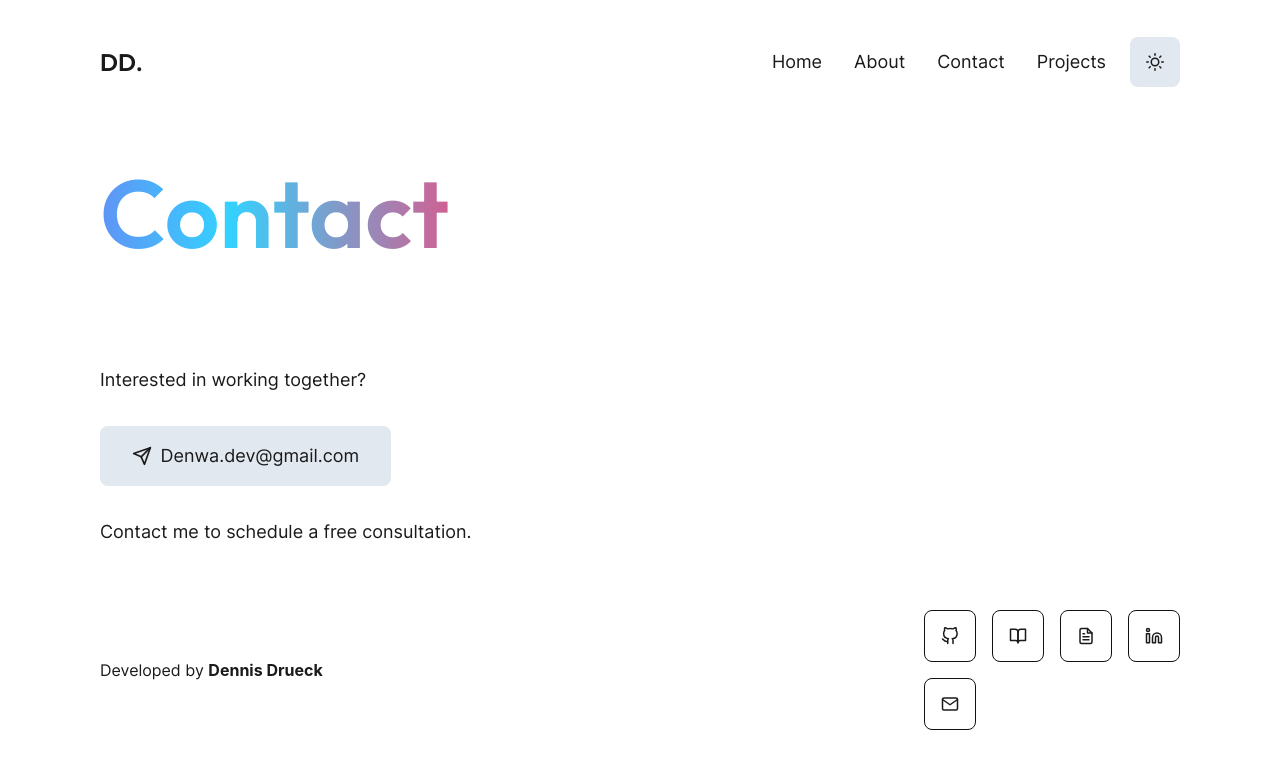
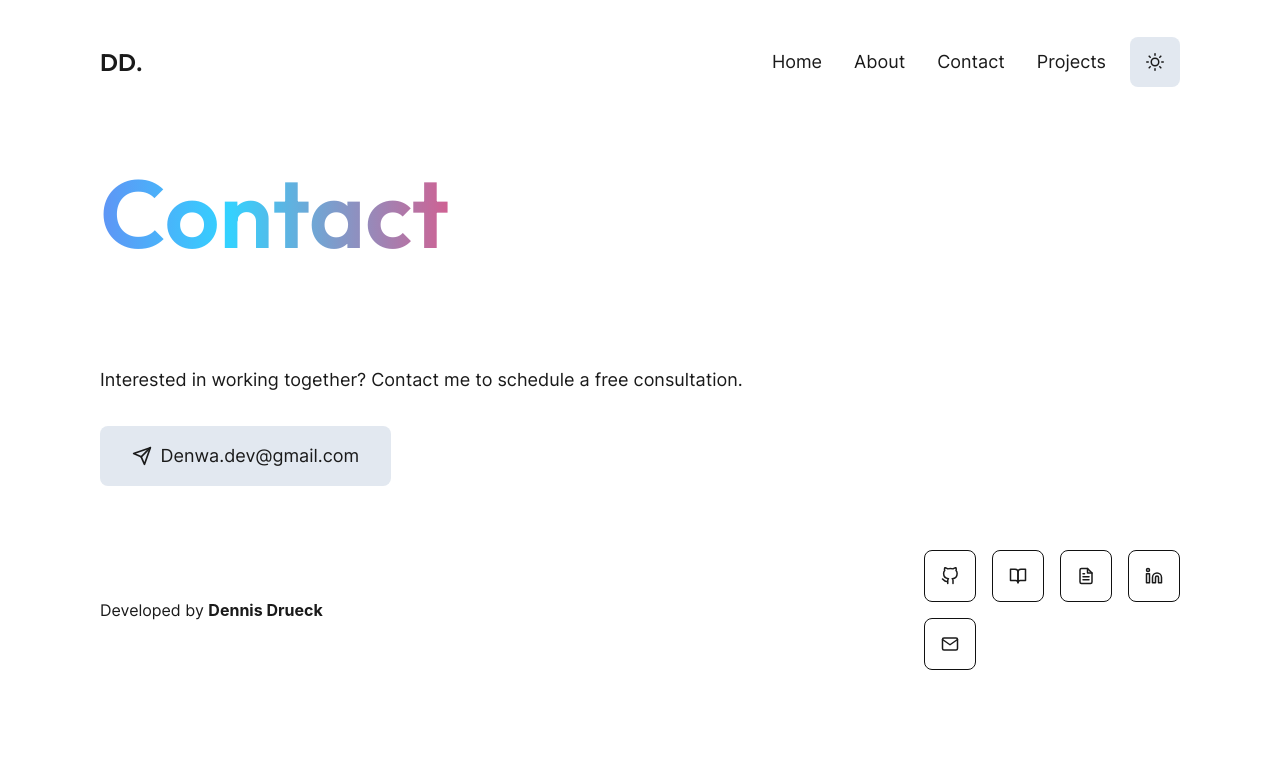
Before and after one commit to d5732/portfolio-astro, an Astro site: page /contact in a window 1280 px wide. Built offline with nearby package versions, Linux system fonts and the light colour scheme; Astro itself is replaced by a stand-in of ours; a web font is replaced by a local one.

Commit message:
Compress contact

```diff
--- a/src/pages/contact.astro
+++ b/src/pages/contact.astro
@@ -17,7 +17,10 @@ const { email } = info.socialMedia;
       <section>
         <h1 style="line-height: 1.2;">Contact</h1>
         <div class="my-16 w-full">
-          <p class="text-lg dark:text-light">Interested in working together?</p>
+          <p class="text-lg dark:text-light">
+            Interested in working together? Contact me to schedule a free
+            consultation.
+          </p>
           <div class="my-8 flex items-center gap-8">
             <a
               target="_blank"
@@ -42,9 +45,6 @@ const { email } = info.socialMedia;
               <span class="ml-1 text-lg">{email}</span>
             </a>
           </div>
-          <p class="text-lg dark:text-light">
-            Contact me to schedule a free consultation.
-          </p>
         </div>
       </section>
     </Layout>
```
